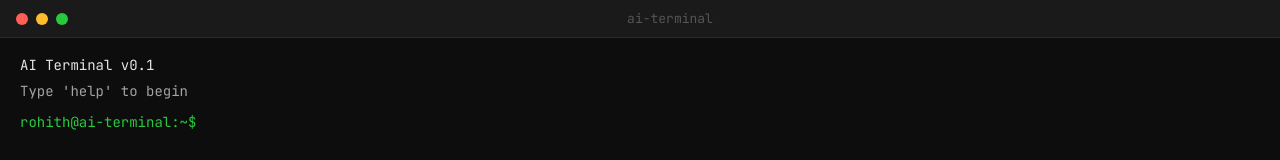
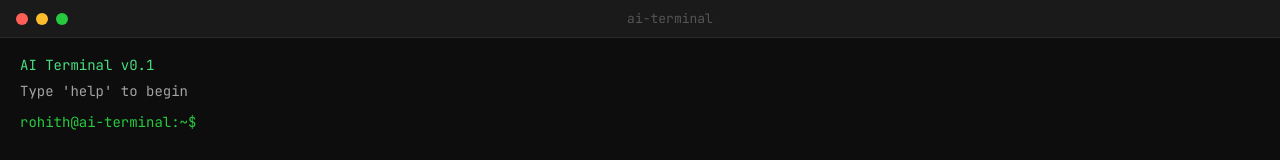
Before and after one commit to RohithMarthula19/AI_Terminal, a React (Vite) app in the folder client/: page / in a window 1280 px wide. Shown: the top 160 px of the page. Built offline with nearby package versions, Linux system fonts and the light colour scheme; no server answers.

Commit message:
docs: add README

```diff
--- a/client/src/components/Terminal.jsx
+++ b/client/src/components/Terminal.jsx
@@ -94,12 +94,18 @@ const handleSubmit = (e) => {
             lineHeight: "1.7",
             color: line.startsWith("AI suggests:")
   ? "#22d3ee"
-              : line.startsWith("Error") || line.includes("not found")
+  : line.startsWith("Error") || line.includes("not found") || line.includes("permission denied")
   ? "#f87171"
-              : line.startsWith("Type") || line.startsWith("Commands")
+  : line.startsWith("Type") || line.startsWith("Commands") || line.startsWith("Use")
   ? "#a3a3a3"
   : line.startsWith(">")
   ? "#a78bfa"
+  : line.startsWith("Changed to")
+  ? "#facc15"
+  : line.startsWith("AI Terminal") || line.startsWith("Executing")
+  ? "#4ade80"
+  : line.startsWith("Cancelled") || line.startsWith("No previous")
+  ? "#f97316"
   : "#e5e5e5",
           }}>
             {line}
```
Also changed, not shown: 1 other file (tests, documents, lock files or other folders). Lines whose indentation alone changed are shown as unchanged.
